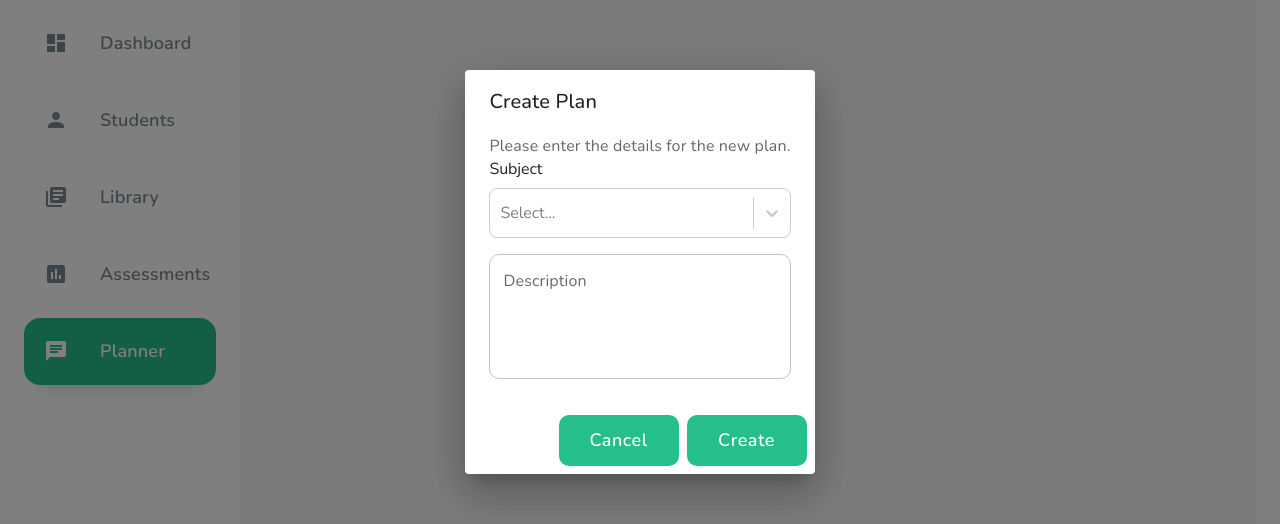
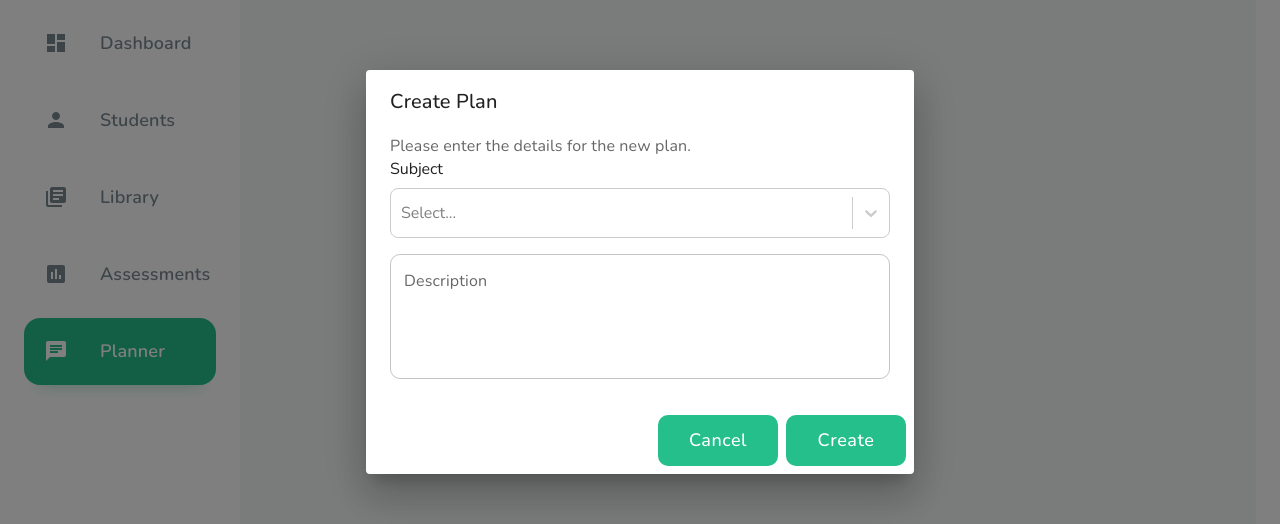
Before and after one commit to Aswin-Pradeep-P/neural-dashboard, a React (Create React App) app: page /planner in a window 1280 px wide. Both pictures are taken after a click on the button "Create Plan". Shown: the part 128-652 px from the top of the page. Built offline with nearby package versions, Linux system fonts and the light colour scheme; no server answers.

Commit message:
Change casing of session id

```diff
--- a/src/pages/planner/plans.tsx
+++ b/src/pages/planner/plans.tsx
@@ -71,7 +71,7 @@ const Plans = () => {
         // Simulate plan generation
         getLessonPlan({
           data: {
-            sessionId: moment().unix().toString(),
+            session_id: moment().unix().toString(),
             message: description,
           },
           onCompleted: (data) => {
@@ -124,12 +124,13 @@ const Plans = () => {
                 ))}
             </Grid2>
 
-            <Dialog open={openDialog} onClose={handleDialogClose}>
+            <Dialog open={openDialog} onClose={handleDialogClose} maxWidth="lg">
                 <DialogTitle>Create Plan</DialogTitle>
                 <DialogContent>
                     <DialogContentText>
                         Please enter the details for the new plan.
                     </DialogContentText>
+                    <div style={{width: 500}}>
                         <Select options={[
                             { value: subjectId, label: 'Math' },
                             { value: 'science', label: 'Science' },
@@ -146,6 +147,7 @@ const Plans = () => {
                             value={description}
                             onChange={(e) => setDescription(e.target.value)}
                         />
+                    </div>
                 </DialogContent>
                 <DialogActions>
                     <Button label="Cancel" onClick={handleDialogClose} />
```
Lines whose indentation alone changed are shown as unchanged.
